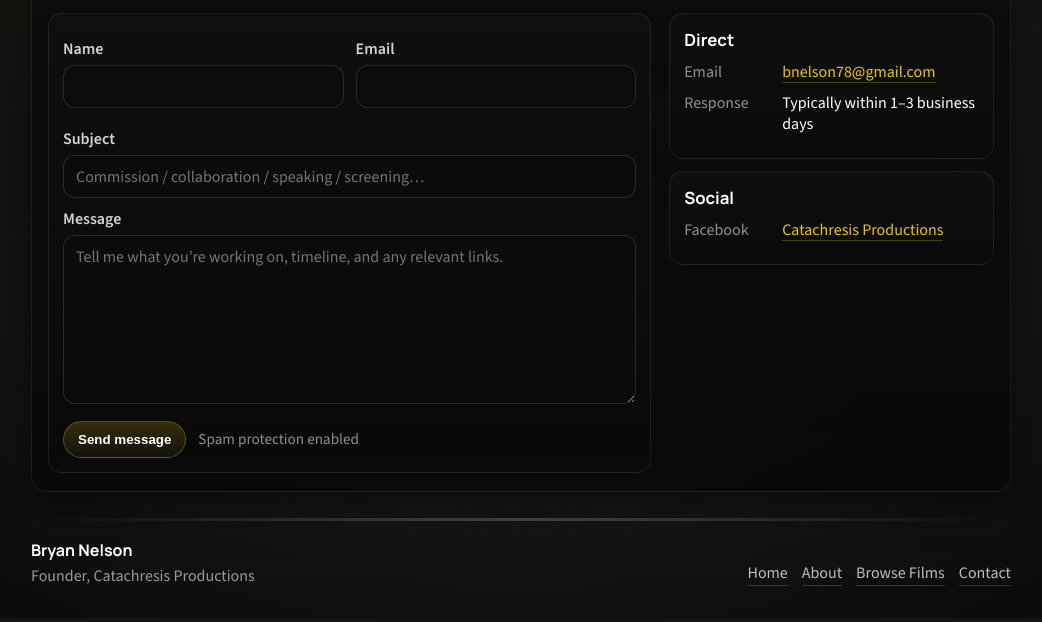
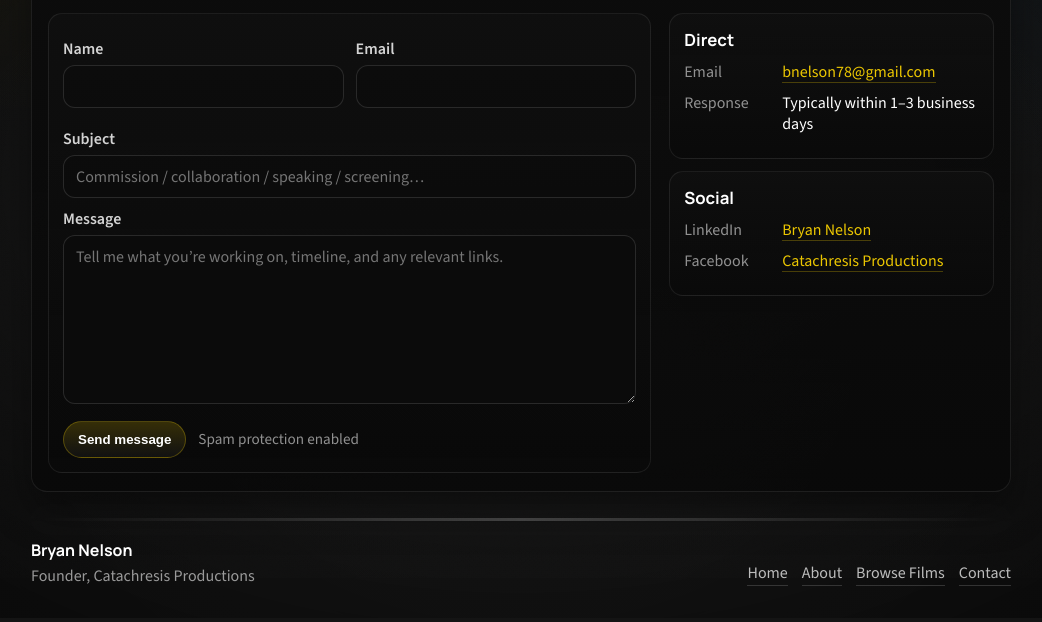
Before and after one commit to bnelson1978/bryannelsonfilm, an Astro site: page /contact in a window 1280 px wide. Shown: the part 222-844 px from the top of the page, without its empty margins (119-1161 px from the left). Built offline with nearby package versions, Linux system fonts and the light colour scheme; Astro itself is replaced by a stand-in of ours.

Commit message:
Add LinkedIn to contact page

```diff
--- a/src/pages/contact.astro
+++ b/src/pages/contact.astro
@@ -1,7 +1,9 @@
+
 ---
 const SITE_EMAIL = "bnelson78@gmail.com";
 const PAGE_TITLE = "Contact — Bryan Nelson";
 const FACEBOOK_URL = "https://www.facebook.com/catachresisproductions";
+const LINKEDIN_URL = "https://www.linkedin.com/in/bry-nelson/";
 
 /* Formspree endpoint */
 const FORMSPREE_ENDPOINT = "https://formspree.io/f/mgolpjop";
@@ -112,6 +114,15 @@ const FORMSPREE_ENDPOINT = "https://formspree.io/f/mgolpjop";
 
             <div class="asideCard">
               <h2>Social</h2>
+
+              <div class="kv">
+                <div class="k">LinkedIn</div>
+                <div class="v">
+                  <a href={LINKEDIN_URL} target="_blank" rel="noopener noreferrer">
+                    Bryan Nelson
+                  </a>
+                </div>
+              </div>
 
               <div class="kv">
                 <div class="k">Facebook</div>
```
